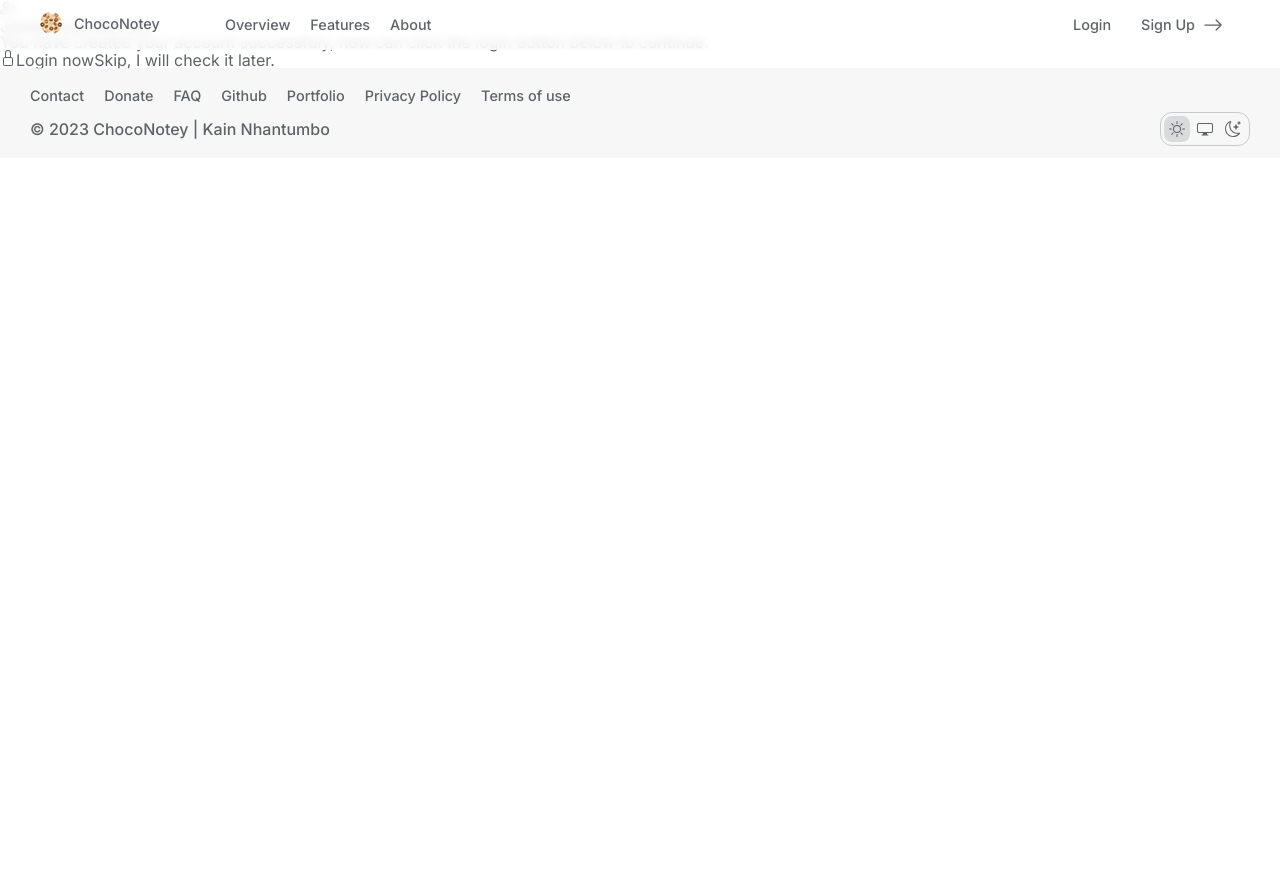
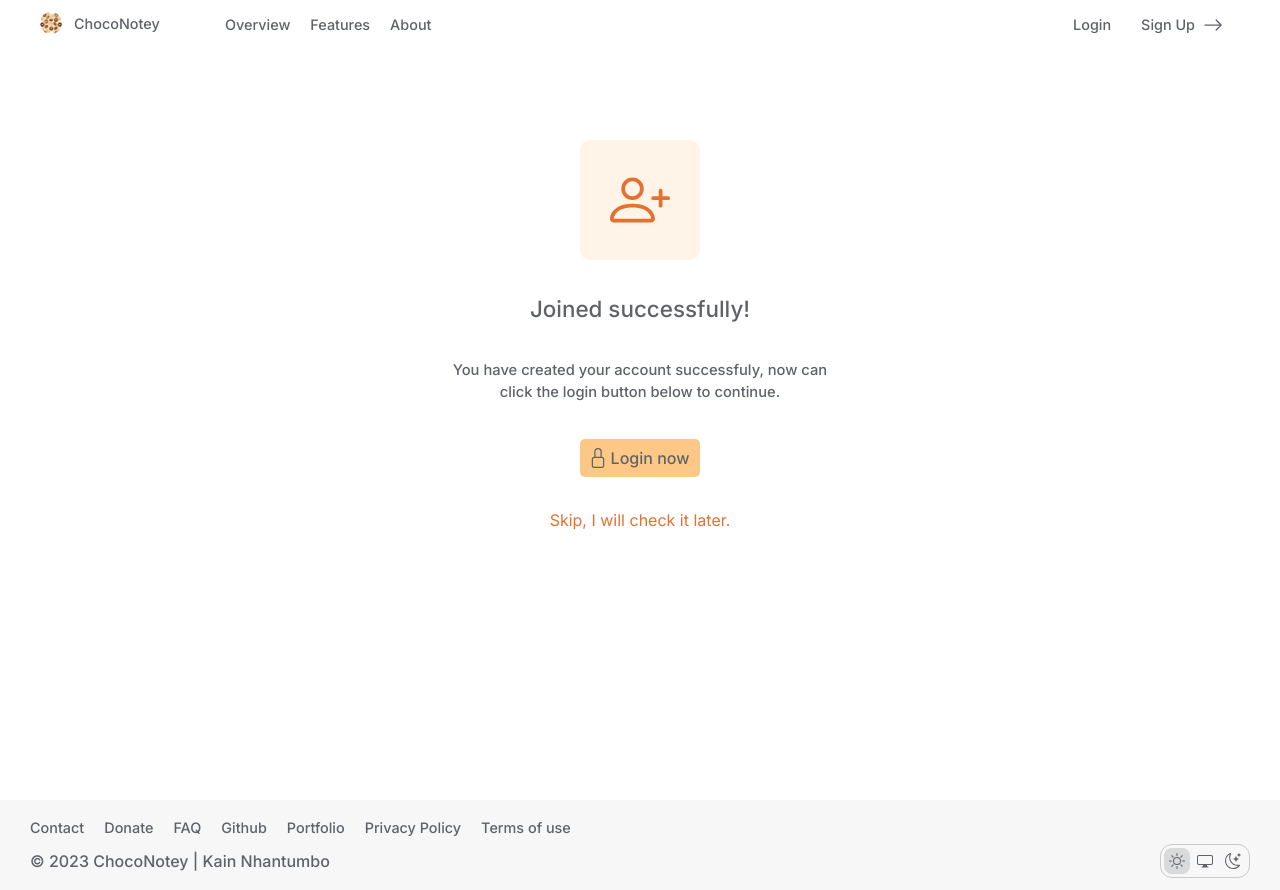
Before and after one commit to KainNhantumbo/notes-client, a Next.js app: page /auth/signup-success in a window 1280 px wide. Before the commit the page ends 800 px from the top, so only its background shows below. Built offline with nearby package versions, Linux system fonts and the light colour scheme; no server answers.

Commit message:
styles: added styles sign-up success confirmation page

```diff
--- a/src/styles/routes/_signup-sucess.ts
+++ b/src/styles/routes/_signup-sucess.ts
@@ -2,5 +2,100 @@ import styled from 'styled-components';
 import { BaseButton } from '../defaults';
 
 export const _signinSuccess = styled.main`
+  position: relative;
+  padding: 60px 0;
+  width: 100%;
+  min-height: 100vh;
+  position: relative;
+  display: flex;
+  flex-direction: column;
+  background: rgb(${({ theme }) => theme.foreground});
 
+  * {
+    ::selection {
+      background: rgb(${({ theme }) => theme.background_shade});
+      color: rgb(${({ theme }) => theme.primary_shade});
+    }
+  }
+
+  main {
+    display: flex;
+    flex-direction: column;
+    gap: 50px;
+    align-items: center;
+  }
+
+  article {
+    z-index: 100;
+    width: 100%;
+    display: grid;
+    place-content: center;
+    place-items: center;
+    padding: 5px;
+
+    section {
+      width: 100%;
+      height: auto;
+      max-width: 430px;
+      display: flex;
+      gap: 35px;
+      justify-content: center;
+      align-items: center;
+      flex-direction: column;
+      border-radius: 20px;
+      padding: 50px 25px;
+      margin: 25px;
+      background: rgb(${({ theme }) => theme.foreground});
+
+      @media screen and (min-width: 440px) {
+        min-width: 400px;
+      }
+
+      h2 {
+        text-align: center;
+        font-weight: 500;
+        line-height: 1.8rem;
+        font-size: 1.4rem;
+      }
+
+      p {
+        font-size: 0.92rem;
+        font-weight: 500;
+        line-height: 1.4rem;
+        text-align: center;
+      }
+
+      div {
+        width: 120px;
+        height: 120px;
+        display: grid;
+        place-items: center;
+        place-content: center;
+        border-radius: 10px;
+        background: rgba(${({ theme }) => theme.primary}, 0.2);
+
+        svg {
+          width: 60px;
+          height: 60px;
+          color: rgb(${({ theme }) => theme.primary_shade});
+        }
+      }
+
+      .a-open-mail {
+        ${BaseButton}
+      }
+
+      .a-back {
+        color: rgb(${({ theme }) => theme.primary_shade});
+        cursor: pointer;
+        :hover {
+          color: rgb(${({ theme }) => theme.black});
+        }
+
+        span {
+          pointer-events: none;
+        }
+      }
+    }
+  }
 `;
```
